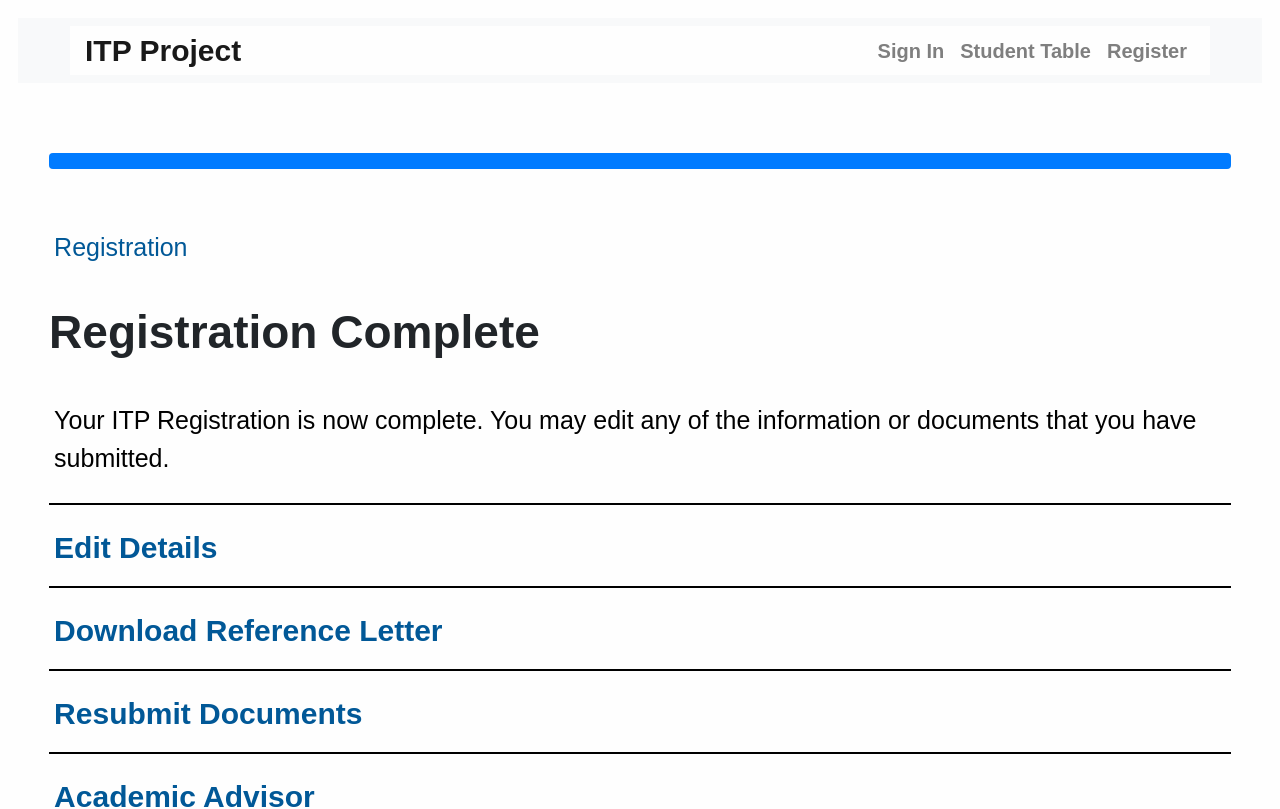
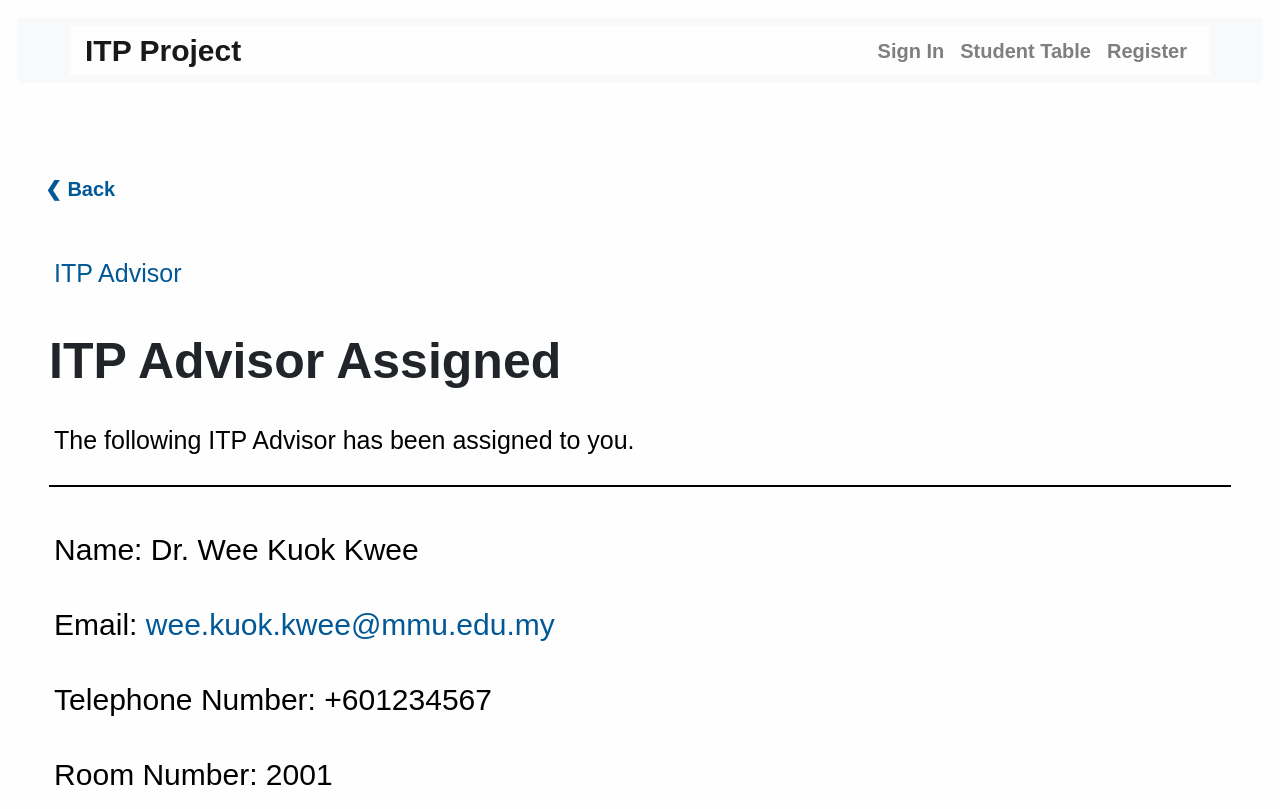
Before and after one commit to MikailBusst/itpproject, an Angular app in the folder angularcomponents/itpproject/: page / in a window 1280 px wide. Shown: the top 809 px of the page. Built offline with nearby package versions, Linux system fonts and the light colour scheme.

Commit message:
Added the itp_advisor component.

```diff
--- a/angularcomponents/itpproject/src/app/app.component.html
+++ b/angularcomponents/itpproject/src/app/app.component.html
@@ -1,6 +1,6 @@
 <html>
 
-<app-registration-complete></app-registration-complete>
+<app-itp-advisor></app-itp-advisor>
 
 <router-outlet></router-outlet>
 
--- a/angularcomponents/itpproject/src/app/app.module.ts
+++ b/angularcomponents/itpproject/src/app/app.module.ts
@@ -10,6 +10,7 @@ import { ItpAdvisorAssignComponent } from './itp-advisor-assign/itp-advisor-assi
 import { RegistrationFailureComponent } from './registration-failure/registration-failure.component';
 import { RegistrationCompleteComponent } from './registration-complete/registration-complete.component';
 import { ItpAdvisorAssignedComponent } from './itp-advisor-assigned/itp-advisor-assigned.component';
+import { ItpAdvisorComponent } from './itp-advisor/itp-advisor.component';
 
 @NgModule({
   declarations: [
@@ -20,7 +21,8 @@ import { ItpAdvisorAssignedComponent } from './itp-advisor-assigned/itp-advisor-
     ItpAdvisorAssignComponent,
     RegistrationFailureComponent,
     RegistrationCompleteComponent,
-    ItpAdvisorAssignedComponent
+    ItpAdvisorAssignedComponent,
+    ItpAdvisorComponent
   ],
   imports: [
     BrowserModule,
--- /dev/null
+++ b/angularcomponents/itpproject/src/app/itp-advisor/itp-advisor.component.css
@@ -0,0 +1,2 @@
+@import url("../../../node_modules/bootstrap/dist/css/bootstrap.min.css");
+@import url("../../styles.css");
--- /dev/null
+++ b/angularcomponents/itpproject/src/app/itp-advisor/itp-advisor.component.html
@@ -0,0 +1,30 @@
+<body>
+    <app-menu></app-menu>
+
+      <div class="main">
+          <div class="card" style="margin-bottom: 30px; border-bottom: none;" onclick="window.location.href = 'registration.html'">
+              <button style="position: relative; right: 10px;" class="back-button">&#x276E; Back</button>
+          </div>
+
+          <div class="card" style="border-bottom: none;">
+              <p class="subheader">ITP Advisor</p>
+          </div>
+
+          <div class="title">
+              <h1>ITP Advisor Assigned</h1>
+          </div>
+          <div class="card" style="border-bottom: 2px solid black; padding-bottom: 10px;">
+              <p class="subheader-bottom">The following ITP Advisor has been assigned to you.</p>
+          </div>
+
+          <div class="card" style="border: none;">
+              <p style="font-weight: 200; margin-bottom: 30px;">Name: Dr. Wee Kuok Kwee</p>
+              <p style="font-weight: 200; margin-bottom: 30px;">Email: <a href="mailto:wee.kuok.kwee@mmu.edu.my" style="font-weight: 200;">wee.kuok.kwee@mmu.edu.my</a></p>
+              <p style="font-weight: 200; margin-bottom: 30px;">Telephone Number: +601234567</p>
+              <p style="font-weight: 200; margin-bottom: 30px;">Room Number: 2001</p>
+              <p style="font-weight: 200; margin-bottom: 30px;">Consultation Hours:<br />
+              Monday: 12PM - 1PM<br />
+              Thursday: 9AM - 10AM</p>
+          </div>
+      </div>
+</body>
--- /dev/null
+++ b/angularcomponents/itpproject/src/app/itp-advisor/itp-advisor.component.ts
@@ -0,0 +1,15 @@
+import { Component, OnInit } from '@angular/core';
+
+@Component({
+  selector: 'app-itp-advisor',
+  templateUrl: './itp-advisor.component.html',
+  styleUrls: ['./itp-advisor.component.css']
+})
+export class ItpAdvisorComponent implements OnInit {
+
+  constructor() { }
+
+  ngOnInit(): void {
+  }
+
+}
```
Also changed, not shown: 1 other file (tests, documents, lock files or other folders).
